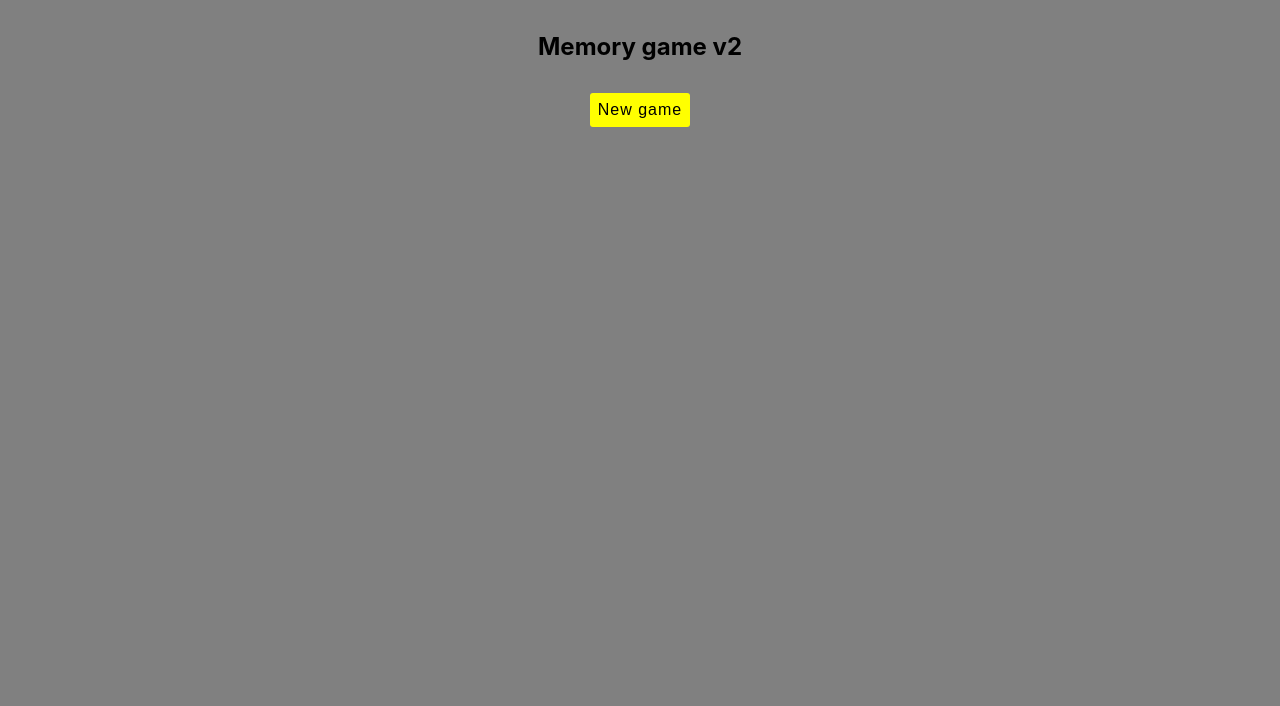
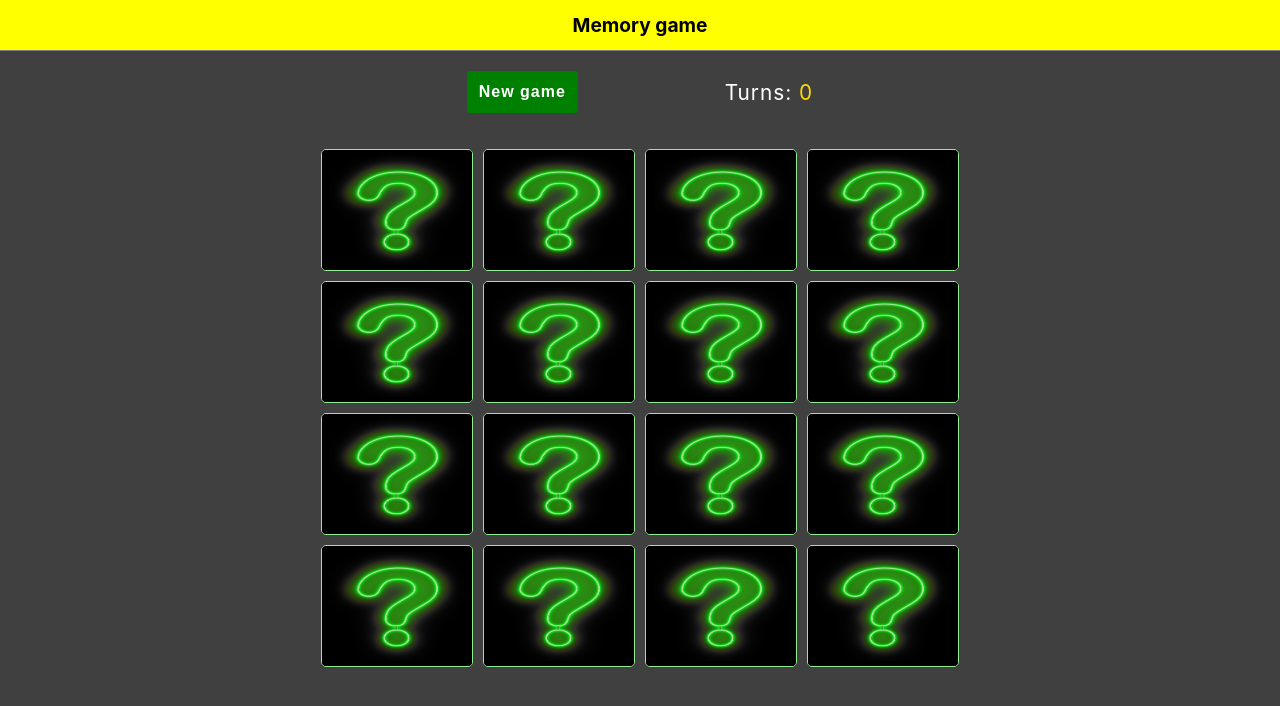
Before and after one commit to miloss98/memory-game, a React (Create React App) app: page / in a window 1280 px wide. Shown: the top 706 px of the page. Built offline with nearby package versions, Linux system fonts and the light colour scheme; grey boxes are pictures that could not be loaded.

Commit message:
all done

```diff
--- a/src/App.js
+++ b/src/App.js
@@ -35,6 +35,8 @@ const App = () => {
     const shuffledCards = [...cardImages, ...cardImages]
       .sort(() => Math.random() - 0.5)
       .map((card) => ({ ...card, id: Math.random() }));
+    setFirstChoice(null);
+    setSecondChoice(null);
     setCards(shuffledCards);
     setTurns(0);
   };
@@ -63,8 +65,6 @@ const App = () => {
     }
   }, [firstChoice, secondChoice]);
 
-  console.log(cards);
-
   const resetTurn = () => {
     setFirstChoice(null);
     setSecondChoice(null);
@@ -72,13 +72,23 @@ const App = () => {
     setDisabled(false);
   };
 
+  useEffect(() => {
+    shuffleCards();
+  }, []);
+
   return (
     <div className="wrapper">
-      <h4 className="title"> Memory game v2</h4>
-      <button className="new-game-btn" onClick={shuffleCards}>
-        New game
-      </button>
-
+      <header>
+        <h4 className="title"> Memory game</h4>
+      </header>
+      <div className="top">
+        <button className="new-game-btn" onClick={shuffleCards}>
+          New game
+        </button>
+        <p>
+          Turns: <span className="turns">{turns}</span>{" "}
+        </p>
+      </div>
       <div className="card-grid">
         {cards.map((card) => {
           const { id } = card;
--- a/src/app.css
+++ b/src/app.css
@@ -5,26 +5,54 @@
   flex-direction: column;
   justify-content: flex-start;
   align-items: center;
-  background-color: gray;
+  background-color: #404040;
+}
+header {
+  width: 100%;
+  height: 50px;
+  display: flex;
+  flex-direction: column;
+  justify-content: center;
+  align-items: center;
+  background-color: yellow;
+  border-bottom: 1px solid gray;
 }
 .title {
   color: black;
-  font-size: 1.5rem;
+  font-size: 1.2rem;
+}
+.top {
+  display: flex;
+  flex-direction: row;
+  justify-content: space-evenly;
+  align-items: center;
+  width: 50%;
+  height: 50px;
+  margin-top: 1rem;
+}
+.top p {
+  font-size: 1.3rem;
+  color: white;
+  letter-spacing: 1px;
+}
+.turns {
+  font-size: 1.3rem;
+  color: gold;
 }
 .new-game-btn {
-  background-color: yellow;
+  background-color: green;
+  color: white;
   border: none;
   outline: none;
-  padding: 8px;
+  padding: 12px;
   border-radius: 3px;
-  color: black;
   font-size: 1rem;
-  font-weight: 400;
+  font-weight: 600;
   letter-spacing: 1px;
 }
 .new-game-btn:hover {
   cursor: pointer;
-  filter: brightness(90%);
+  filter: brightness(80%);
 }
 .card-grid {
   display: grid;
--- a/src/components/singlecard.css
+++ b/src/components/singlecard.css
@@ -7,7 +7,7 @@
   width: 150px;
   border: 1px solid lightgreen;
   border-radius: 5px;
-  background-color: gray;
+  background-color: gold;
 }
 .card .front {
   transform: rotateY(90deg);
```
